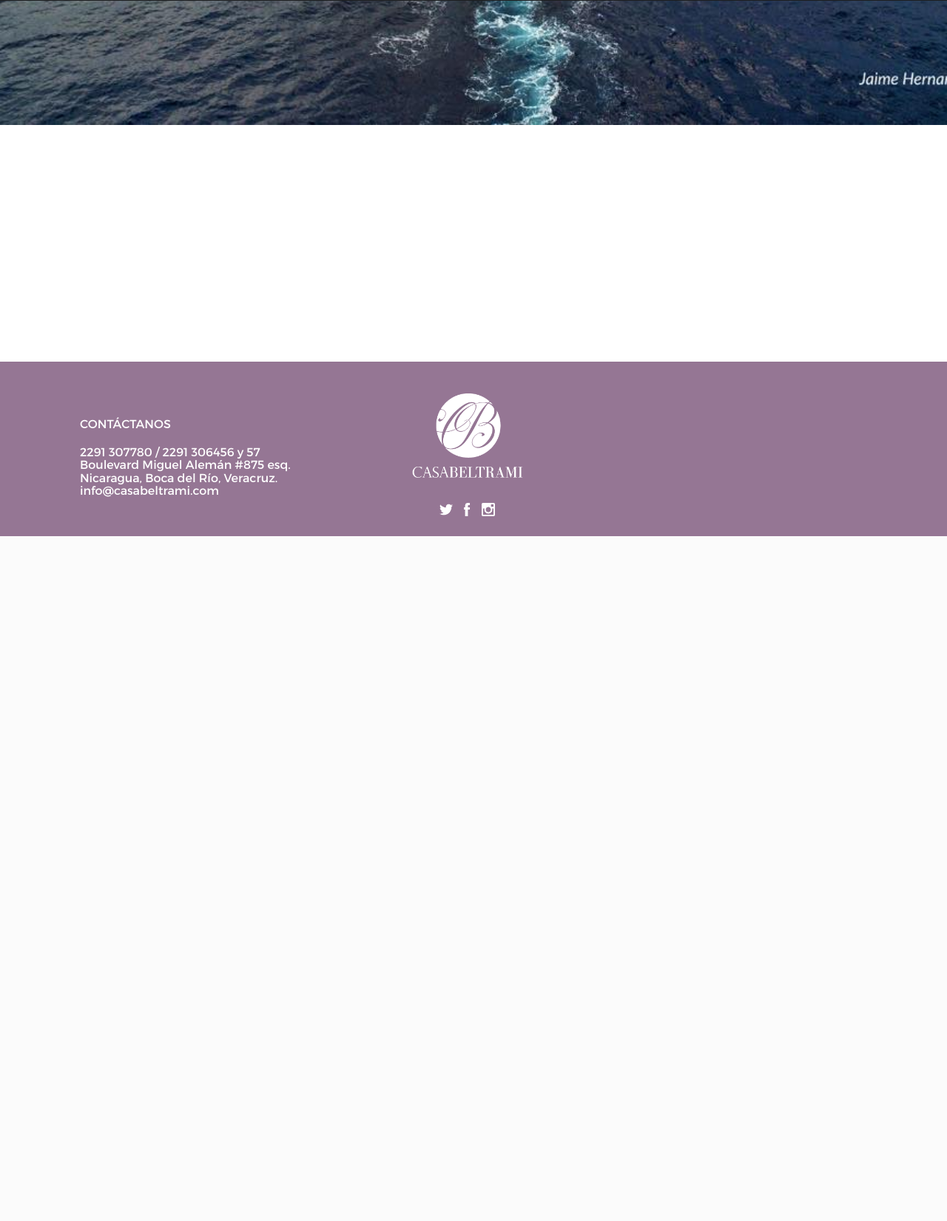
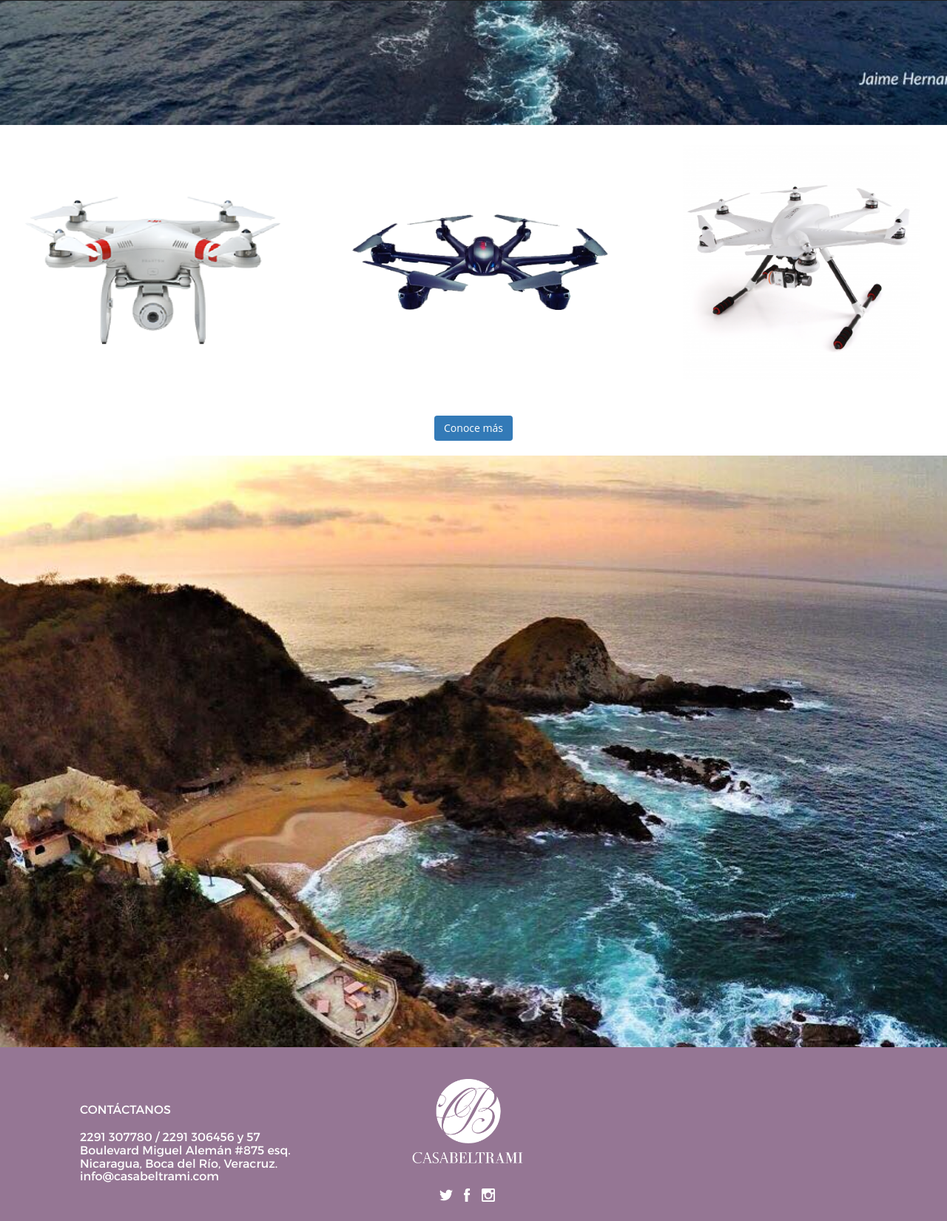
Before and after one commit to BlickLabs/Aerial, a PHP site: page /CasaBeltrami/ in a window 1280 px wide. Shown: the part 631-2282 px from the top of the page at 74% size. Before the commit the page ends 1356 px from the top, so only its background shows below. Run offline with PHP 8.4, Linux system fonts and the light colour scheme; some libraries are stand-ins or nearby versions.

Commit message:
adding new section after the drone images

```diff
--- a/assets/css/main.css
+++ b/assets/css/main.css
@@ -47,6 +47,22 @@ button:active{
  @media (max-width: 500px) {
  	.lavel-up-header-bg-img{
  		background: url('../../images/foto_index.jpg') no-repeat center center;
+ 		-webkit-background-size: cover;
+ 		-o-background-size: cover;
+ 		-moz-background-size: cover;
+ 		background-size: cover;
+ 	}
+ }
+ .lavel-up-header-bg-img2{
+	background: url('../../images/foto_secundaria.jpg') no-repeat center center fixed;
+	-webkit-background-size: cover;
+	-o-background-size: cover;
+	-moz-background-size: cover;
+	background-size: cover;
+ }
+ @media (max-width: 500px) {
+ 	.lavel-up-header-bg-img2{
+ 		background: url('../../images/foto_secundaria.jpg') no-repeat center center;
  		-webkit-background-size: cover;
  		-o-background-size: cover;
  		-moz-background-size: cover;
@@ -290,6 +306,10 @@ button:active{
 .lu-footer {
   padding: 25px 0;
   background: #957694;
+}
+.lu-footer2 {
+  padding: 25px 0;
+  background: #1c1e20;
 }
 .blick{
 	width: 230px;
--- a/index.html
+++ b/index.html
@@ -91,7 +91,6 @@
             <div class="info-header headline-brd">
               <h1 class="center-block nineteen Couture dark-grey">Casa Beltrami</h1>
               <h4 class="center-block nineteen Times-italic grey">Somos una empresa familiar dedicada a la decoración y realización de todo tipo de eventos. Proyectamos las visiones y sueños de nuestros  clientes a través de creaciones únicas para sus fiestas.</h4>
-
             </div>
            </div><!--.col-md-12-->
 
@@ -144,25 +143,17 @@
 
     <section >
         <div>
-
+            <img class="col-sm-4" src="./images/drone_1.png">
+            <img class="col-sm-4" src="./images/drone_2.png">
+            <img class="col-sm-4" src="./images/drone_3.png">
+            <button class="btn bg-primary center-block">Conoce más</button>
         </div>
 
     </section>
-    <section class="filler-f1 container-fluid">
+    <section class="lavel-up-header lavel-up-header-bg-img2">
+        <h2>hola</h2>
+    </section>
 
-    </section>
-    <section class="info-services-one">
-
-    </section>
-    <section class="three-img">
-
-    </section>
-    <section class="info-services-two">
-
-    </section>
-    <section class="filler-events container-fluid" id="services">
-
-    </section>
     <footer class="lu-footer">
         <div class="row" style="margin-right: 0px;">
           <div class="col-md-4 col-md-offset-1 padding-footer">
```
Also changed, not shown: images/foto_secundaria.jpg (added).
